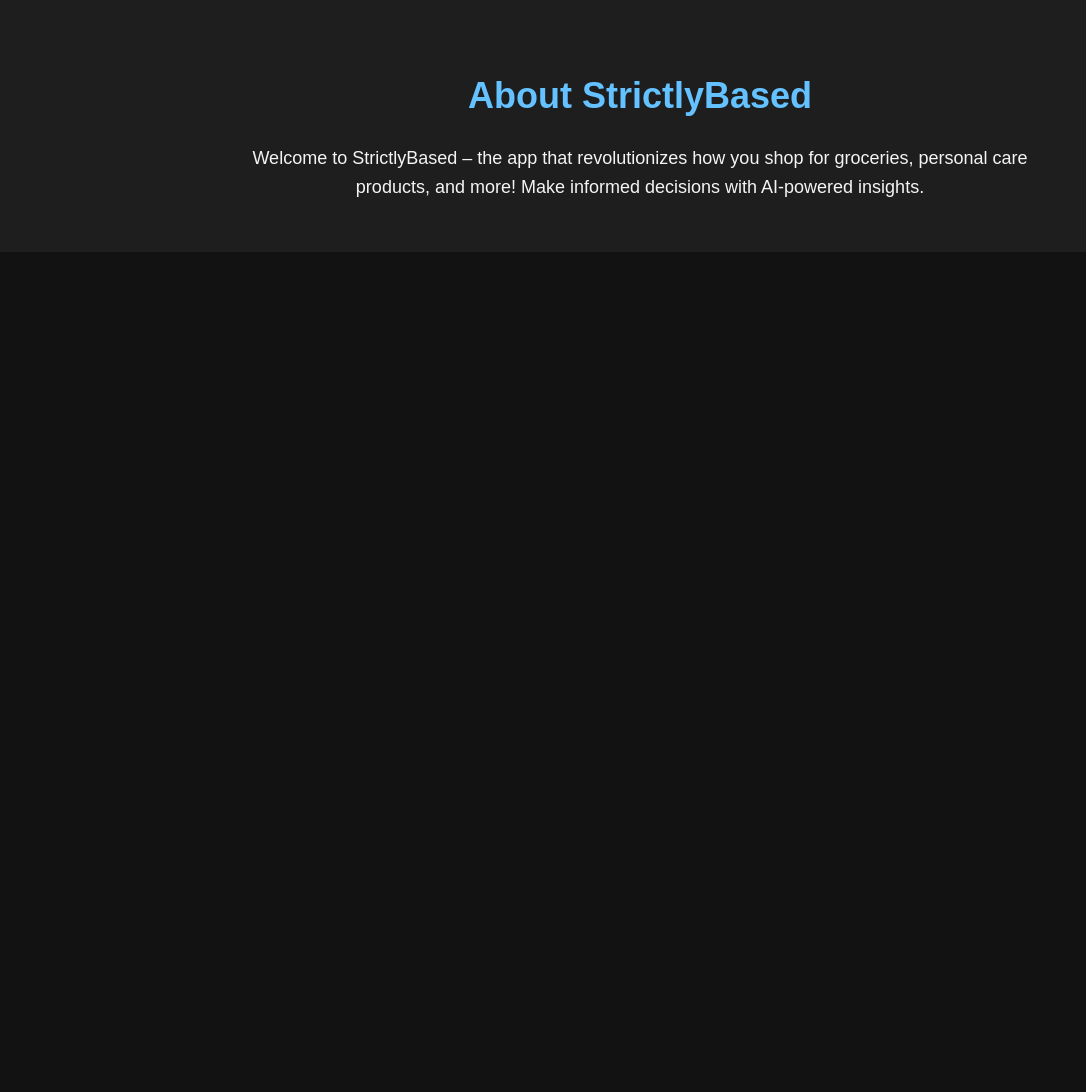
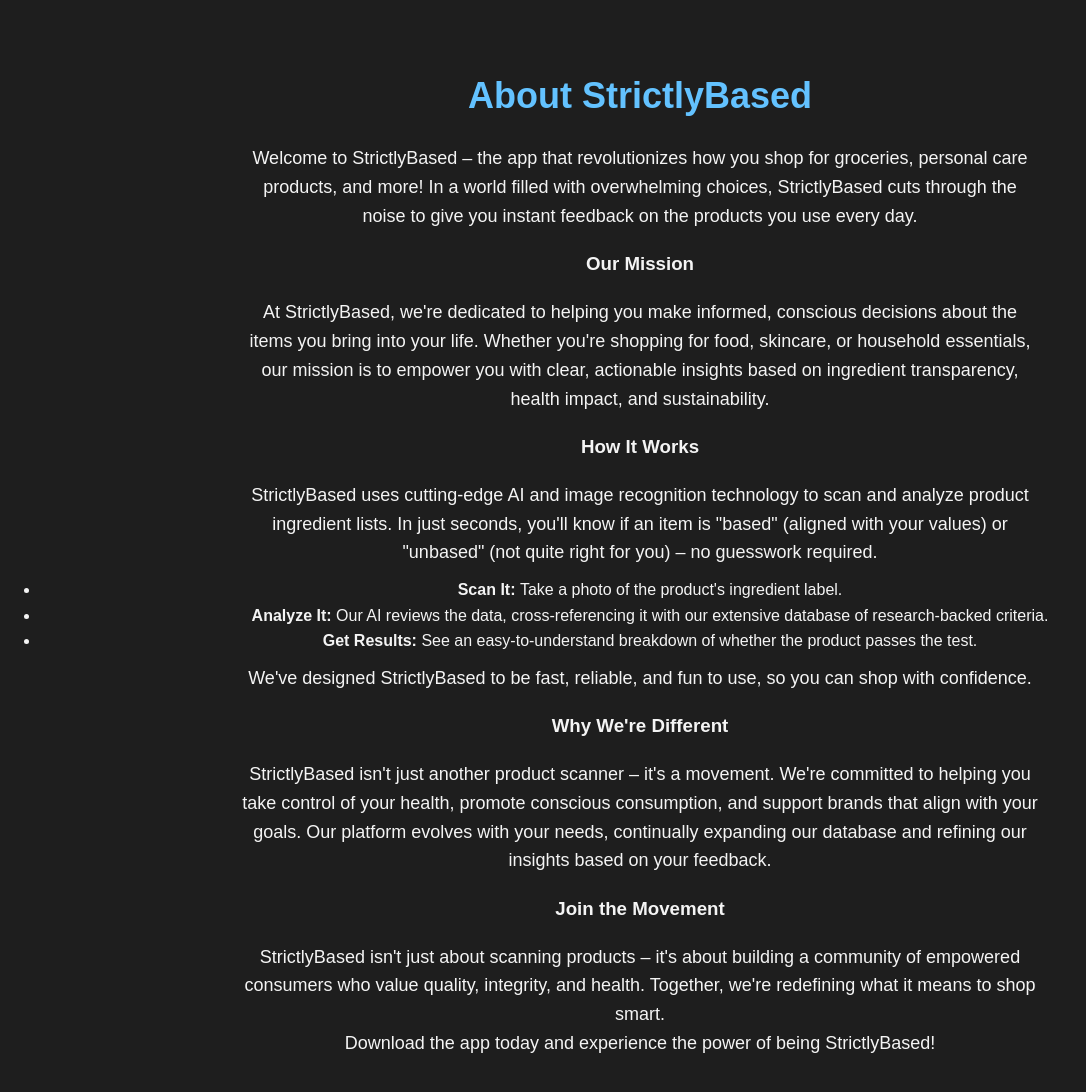
Before and after one commit to ZDohaim/strictlybased-coming-soon, a plain HTML site: page index.html in a window 1280 px wide. Shown: the part 526-1618 px from the top of the page, without its empty margins (0-1086 px from the left). Before the commit the page ends 800 px from the top, so only its background shows below. Drawn offline with Linux system fonts and the light colour scheme.

Commit message:
ui little fix(still ugly)

```diff
--- a/index.html
+++ b/index.html
@@ -158,11 +158,70 @@
     </div>
     <div id="about" class="about-section">
       <h2>About StrictlyBased</h2>
-      <p>
-        Welcome to StrictlyBased – the app that revolutionizes how you shop for
-        groceries, personal care products, and more! Make informed decisions
-        with AI-powered insights.
-      </p>
-    </div>
+      <div class="paragraph">
+        <p>
+          Welcome to StrictlyBased – the app that revolutionizes how you shop
+          for groceries, personal care products, and more! In a world filled
+          with overwhelming choices, StrictlyBased cuts through the noise to
+          give you instant feedback on the products you use every day.
+        </p>
+
+        <h3>Our Mission</h3>
+        <p>
+          At StrictlyBased, we're dedicated to helping you make informed,
+          conscious decisions about the items you bring into your life. Whether
+          you're shopping for food, skincare, or household essentials, our
+          mission is to empower you with clear, actionable insights based on
+          ingredient transparency, health impact, and sustainability.
+        </p>
+
+        <h3>How It Works</h3>
+        <p>
+          StrictlyBased uses cutting-edge AI and image recognition technology to
+          scan and analyze product ingredient lists. In just seconds, you'll
+          know if an item is "based" (aligned with your values) or "unbased"
+          (not quite right for you) – no guesswork required.
+        </p>
+
+        <ul>
+          <li>
+            <b>Scan It: </b>Take a photo of the product's ingredient label.
+          </li>
+          <li>
+            <b>Analyze It:</b> Our AI reviews the data, cross-referencing it
+            with our extensive database of research-backed criteria.
+          </li>
+          <li>
+            <b>Get Results:</b> See an easy-to-understand breakdown of whether
+            the product passes the test.
+          </li>
+        </ul>
+
+        <p>
+          We've designed StrictlyBased to be fast, reliable, and fun to use, so
+          you can shop with confidence.
+        </p>
+
+        <h3>Why We're Different</h3>
+        <p>
+          StrictlyBased isn't just another product scanner – it's a movement.
+          We're committed to helping you take control of your health, promote
+          conscious consumption, and support brands that align with your goals.
+          Our platform evolves with your needs, continually expanding our
+          database and refining our insights based on your feedback.
+        </p>
+
+        <h3>Join the Movement</h3>
+        <p>
+          StrictlyBased isn't just about scanning products – it's about building
+          a community of empowered consumers who value quality, integrity, and
+          health. Together, we're redefining what it means to shop smart.
+        </p>
+
+        <p>
+          Download the app today and experience the power of being
+          StrictlyBased!
+        </p>
+      </div>
   </body>
 </html>
```
